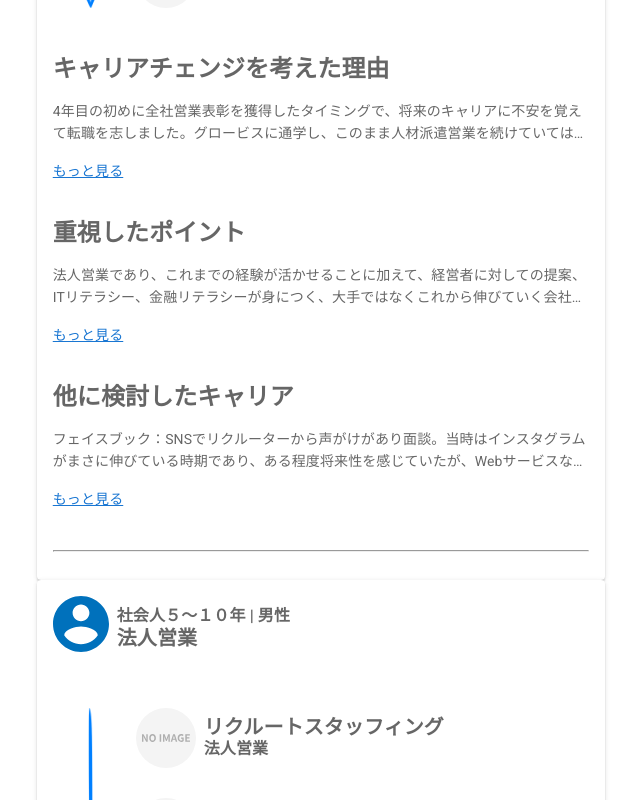
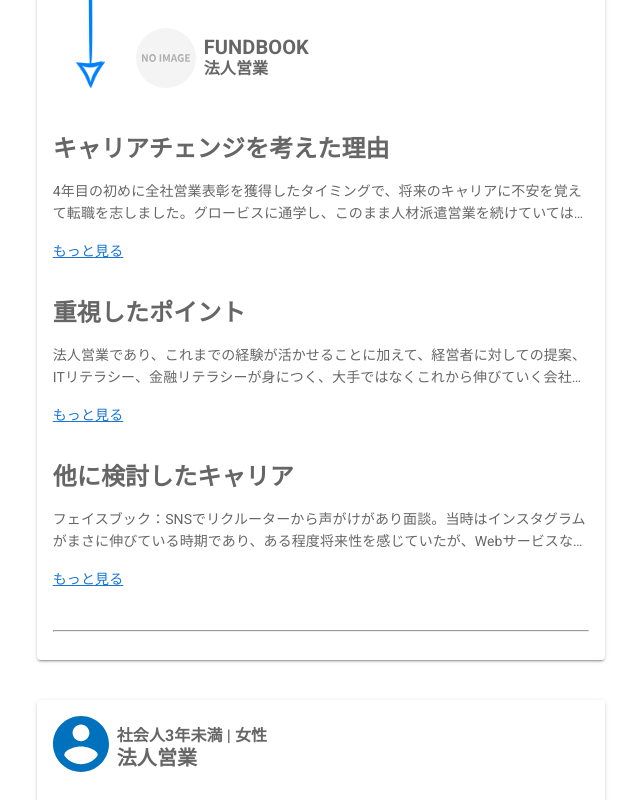
Before and after one commit to knknk98/oncareer-plus-plus, a Nuxt app in the folder frontend/: page / in a window 1280 px wide. Shown: the part 1280-2080 px from the top of the page, without its empty margins (319-959 px from the left). Built offline with nearby package versions, Linux system fonts and the light colour scheme.

Commit message:
ダミーデータを入れた

```diff
--- a/frontend/components/CareerPathCard.vue
+++ b/frontend/components/CareerPathCard.vue
@@ -1,5 +1,5 @@
 <template>
-      <v-card>
+      <v-card class="my-10" >
         <v-card-text>
           <div class="flex-row d-flex">
             <div>
--- a/frontend/pages/index.vue
+++ b/frontend/pages/index.vue
@@ -37,9 +37,9 @@
         </v-card>
       </v-dialog>
       <CareerPathCard :is-detail=false />
-      <CareerPathCard :is-detail=false />
-      <CareerPathCard :is-detail=false />
-      <CareerPathCard :is-detail=false />
+      <CareerPathCard :is-detail=false user-attr="社会人3〜5年 | 男性" before-comp-name="キーエンス" after-comp-ame="FUNDBOOK"/>
+      <CareerPathCard :is-detail=false user-attr="社会人3年未満 | 女性" before-comp-name="リクルートスタッフィング" after-comp-ame="TENGA" />
+      <CareerPathCard :is-detail=false user-attr="社会人3〜5年 | 女性" before-comp-name="リクルートスタッフィング" after-comp-ame="サイバーエージェント" />
     </v-col>
   </v-row>
 </template>
```
